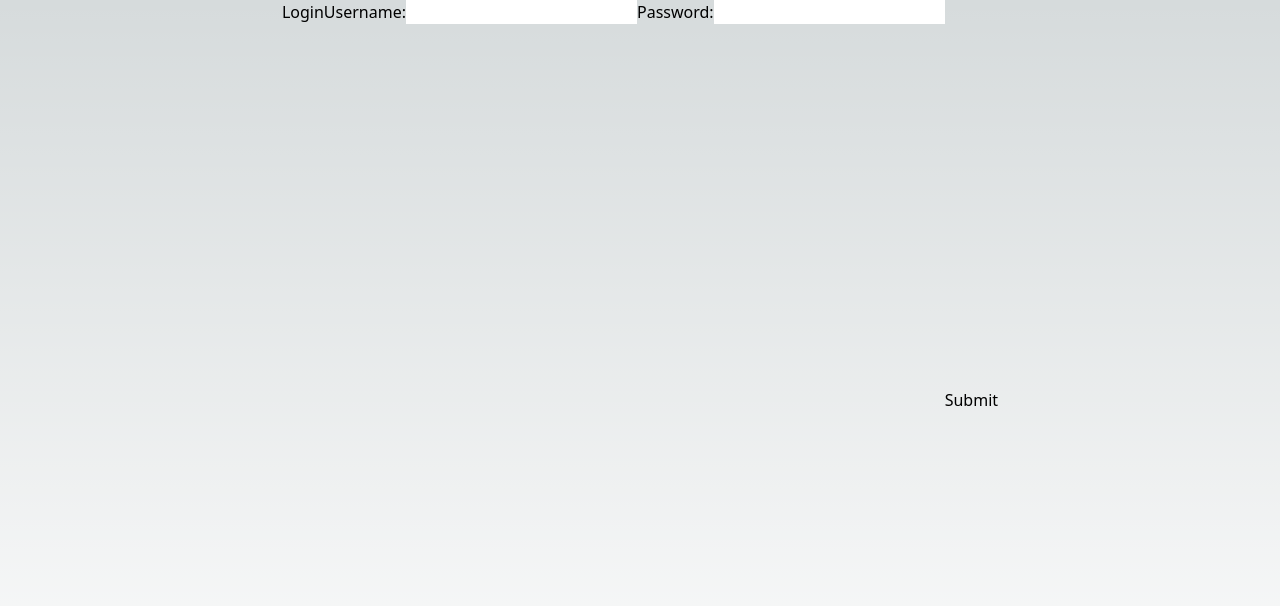
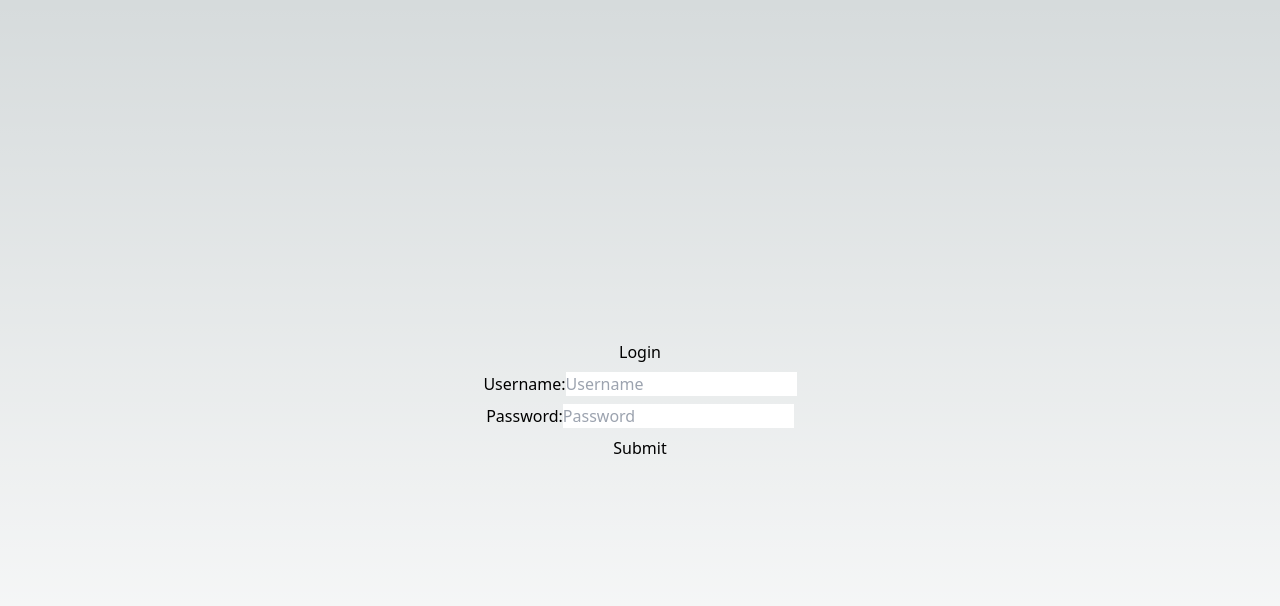
Before and after one commit to PensionBee/pensionbee_lite, a Next.js app: page /login in a window 1280 px wide. Shown: the top 606 px of the page. Built offline with nearby package versions, Linux system fonts and the light colour scheme.

Commit message:
input fields on login page cleanup

```diff
--- a/app/login/page.tsx
+++ b/app/login/page.tsx
@@ -15,16 +15,36 @@ const LogIn = () => {
     };
 
     return (
-        <div className="flex justify-center h-full">
+        <div className="flex flex-col justify-center h-full items-center">
+            <div className="mb-2">
                 <h2>Login</h2>
+            </div>
+            <div className="mb-2">
                 <label>
                     <span>Username:</span>
-                <input name="username" onChange={(e) => setUsername(e.target.value)} />
+                    <input
+                        name="username"
+                        onChange={(e) => setUsername(e.target.value)}
+                        type="email"
+                        required
+                        value={username}
+                        placeholder="Username"
+                    />
                 </label>
+            </div>
+            <div className="mb-2">
                 <label>
                     <span>Password:</span>
-                <input name="password" onChange={(e) => setPassword(e.target.value)} />
+                    <input
+                        name="password"
+                        onChange={(e) => setPassword(e.target.value)}
+                        type="password"
+                        required
+                        value={password}
+                        placeholder="Password"
+                    />
                 </label>
+            </div>
             <button onClick={handleLogIn}>Submit</button>
         </div>
     )
--- a/app/sign-up/page.tsx
+++ b/app/sign-up/page.tsx
@@ -24,7 +24,7 @@ const SignUp = () => {
                     <span>Username:</span>
                     <input
                         name="username"
-                        onChange={(e) => setUsername(e.target.value)} id="email-address"
+                        onChange={(e) => setUsername(e.target.value)}
                         type="email"
                         required
                         value={username}
```
Lines whose indentation alone changed are shown as unchanged.
